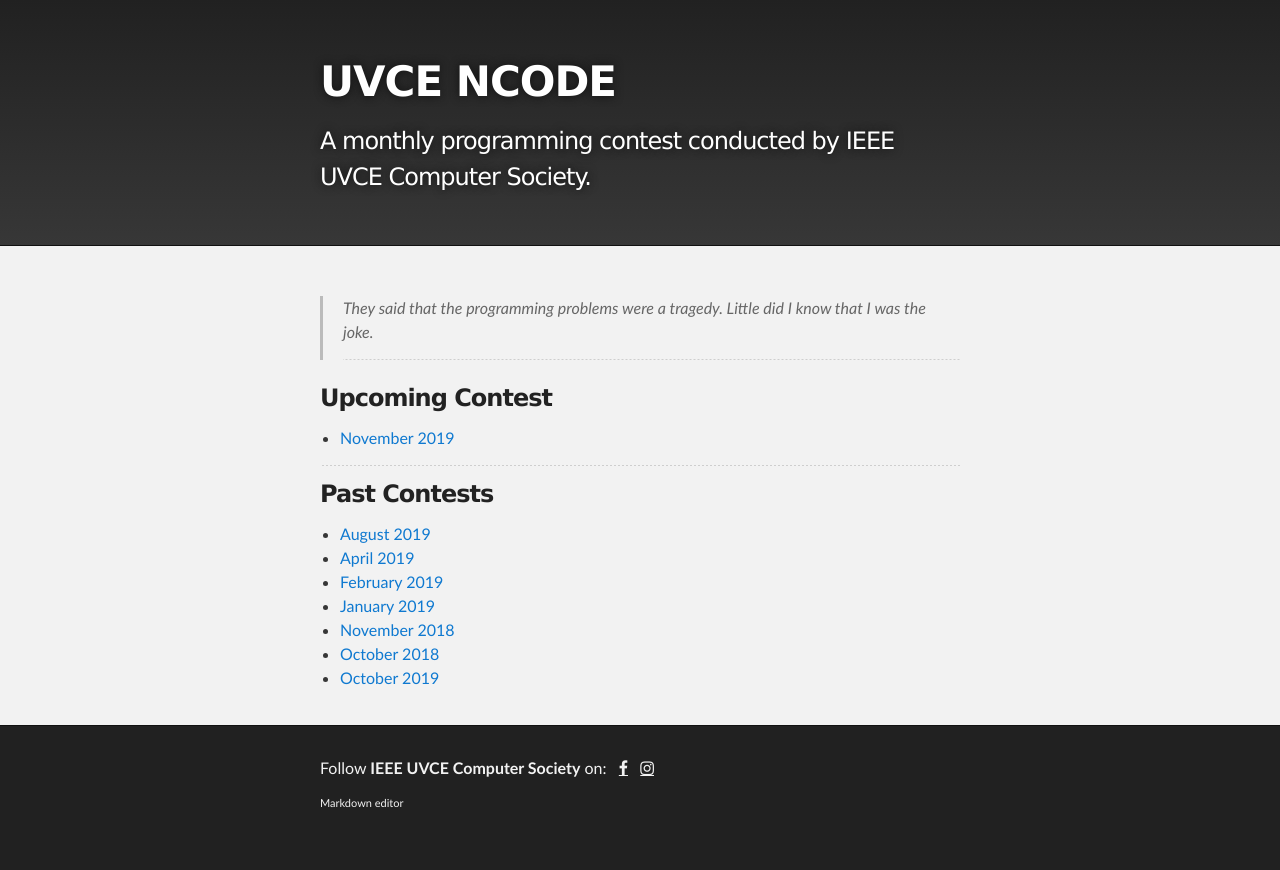
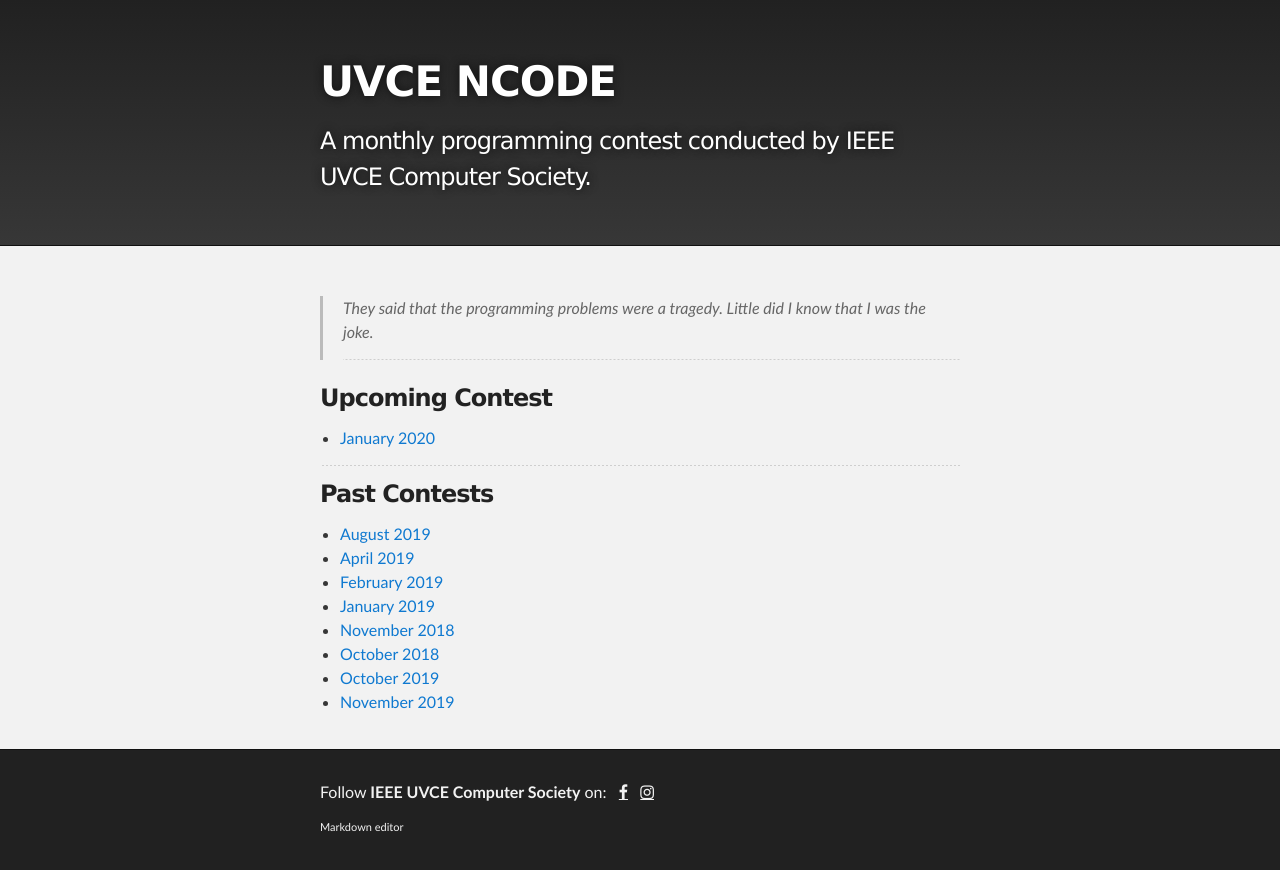
Before and after one commit to ieee-uvce-cs/ncode, a Jekyll site: the page built from index.md, in a window 1280 px wide. Shown: the top 870 px of the page. Built offline with Jekyll 4.4.1, drawn with Linux system fonts in a browser that asks for light colours.

Commit message:
Update index.md

```diff
--- a/index.md
+++ b/index.md
@@ -6,7 +6,7 @@ layout: default
 * * *
 
 ### Upcoming Contest
-- [November 2019](https://www.hackerrank.com/uvce-ncode-november-2019)
+- [January 2020]()
 
 * * *
 
```
Also changed, not shown: other parts of index.md (+1 -0 lines).
